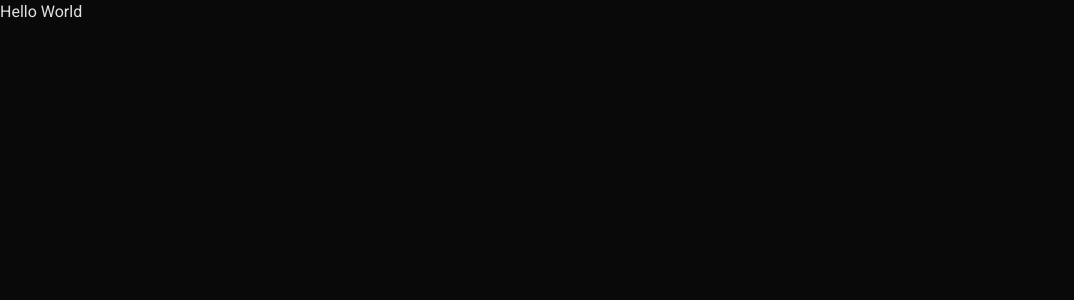
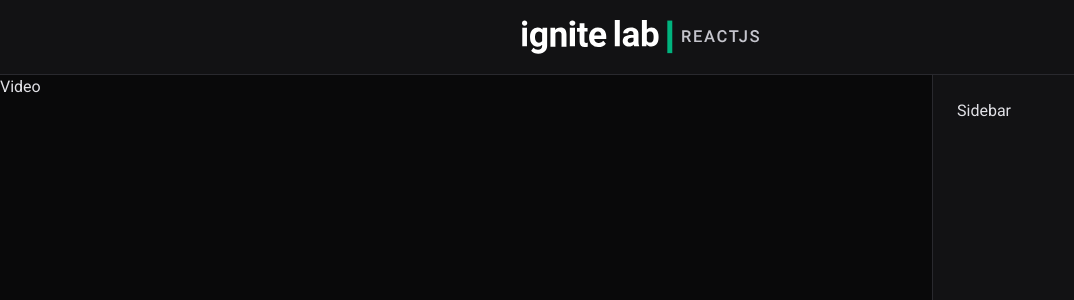
Before and after one commit to rodrigoalmeidagit/ignitelab, a React (Vite) app: page / in a window 1280 px wide. Shown: the top 300 px of the page, without its empty margins (0-1074 px from the left). Built offline with nearby package versions, Linux system fonts and the light colour scheme.

Commit message:
feat: add initial sidebar structure

```diff
--- a/src/App.tsx
+++ b/src/App.tsx
@@ -1,6 +1,8 @@
+import { Event } from "./pages/Event"
+
 function App() {
     return (
-        <h1>Hello World</h1>
+        <Event />
     )
 }
 
--- a/src/components/Sidebar.tsx
+++ b/src/components/Sidebar.tsx
@@ -1,5 +1,7 @@
 export function Sidebar() {
     return (
-        <h1>Sidebar</h1>
+        <aside className="w-[348px] bg-gray-700 p-6 border-l border-gray-600">
+            Sidebar
+        </aside>
     )
 }
--- a/src/components/Video.tsx
+++ b/src/components/Video.tsx
@@ -1,5 +1,7 @@
 export function Video() {
     return (
-        <h1>Video</h1>
+        <div className="flex-1">
+            Video
+        </div>
     )
 }
--- a/src/pages/Event.tsx
+++ b/src/pages/Event.tsx
@@ -1,7 +1,15 @@
 import { Header } from "../components/Header";
+import { Sidebar } from "../components/Sidebar";
+import { Video } from "../components/Video";
 
 export function Event() {
     return (
-        <Header />
+        <div className=" flex flex-col min-h-screen">
+            <Header />
+            <main className="flex flex-1">
+                <Video />
+                < Sidebar />
+            </main>
+        </div>
     )
 }
```
